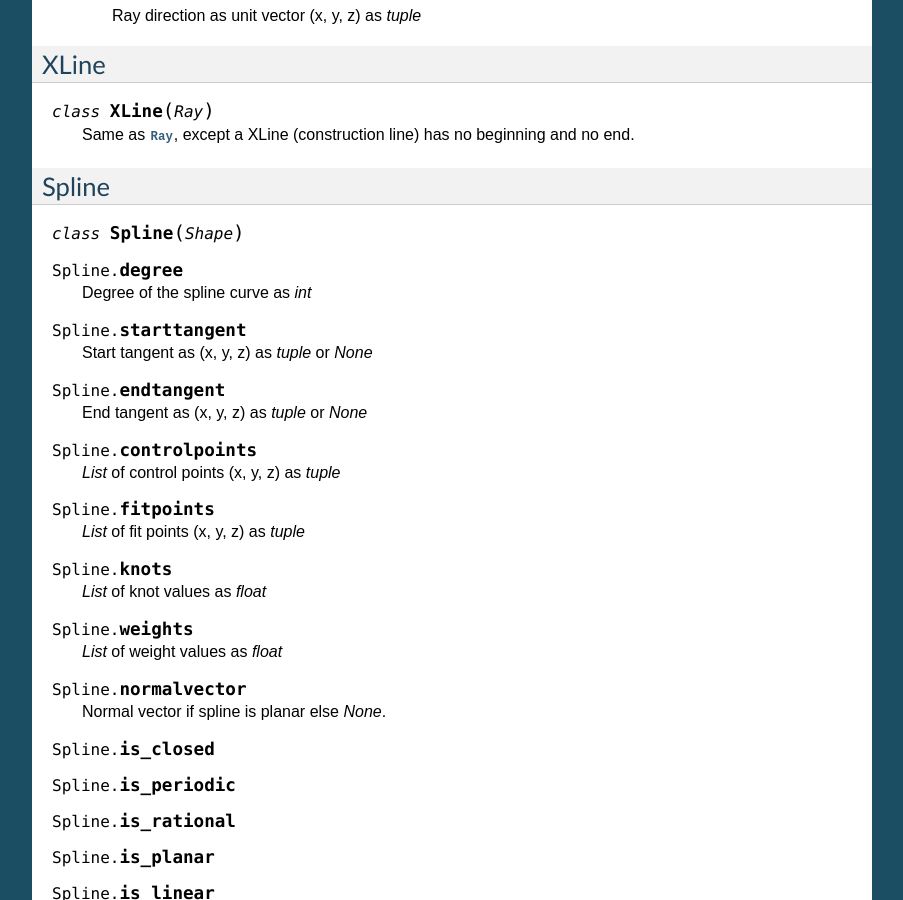
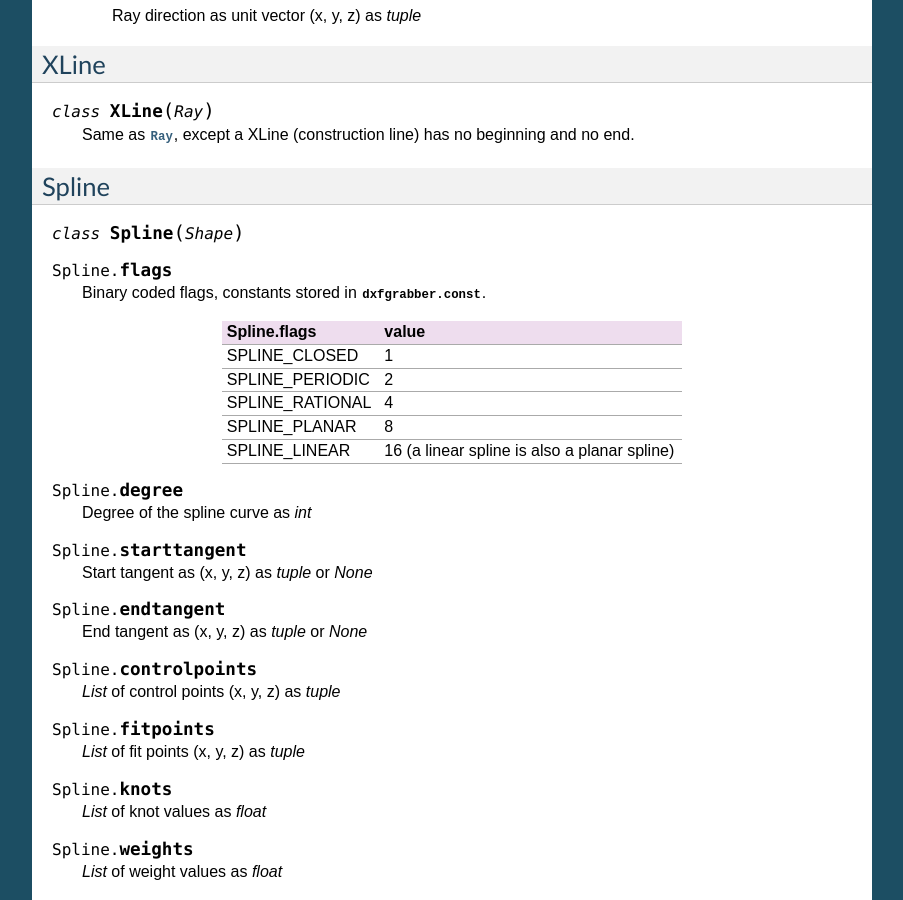
Before and after one commit to mozman/dxfgrabber, a Sphinx documentation site: the page built from docs/index.rst, in a window 1280 px wide and 900 px high, scrolled down 12264 px. Shown: the whole window, without its empty margins (198-1101 px from the left). Built offline with Sphinx 7.4.7, drawn with Linux system fonts in a browser that asks for light colours.

Commit message:
edit docs

```diff
--- a/docs/index.rst
+++ b/docs/index.rst
@@ -792,6 +792,20 @@ Spline
 
 .. class:: Spline(Shape)
 
+.. attribute:: Spline.flags
+
+    Binary coded flags, constants stored in :mod:`dxfgrabber.const`.
+
+=============== =====
+Spline.flags    value
+=============== =====
+SPLINE_CLOSED   1
+SPLINE_PERIODIC 2
+SPLINE_RATIONAL 4
+SPLINE_PLANAR   8
+SPLINE_LINEAR   16 (a linear spline is also a planar spline)
+=============== =====
+
 .. attribute:: Spline.degree
 
     Degree of the spline curve as *int*
@@ -835,7 +849,7 @@ Spline
 .. attribute:: Spline.is_linear
 
 Helix
-------
+-----
 
    3D spiral; Helix is also a :class:`Spline`.
 
```
Also changed, not shown: 1 other file.
